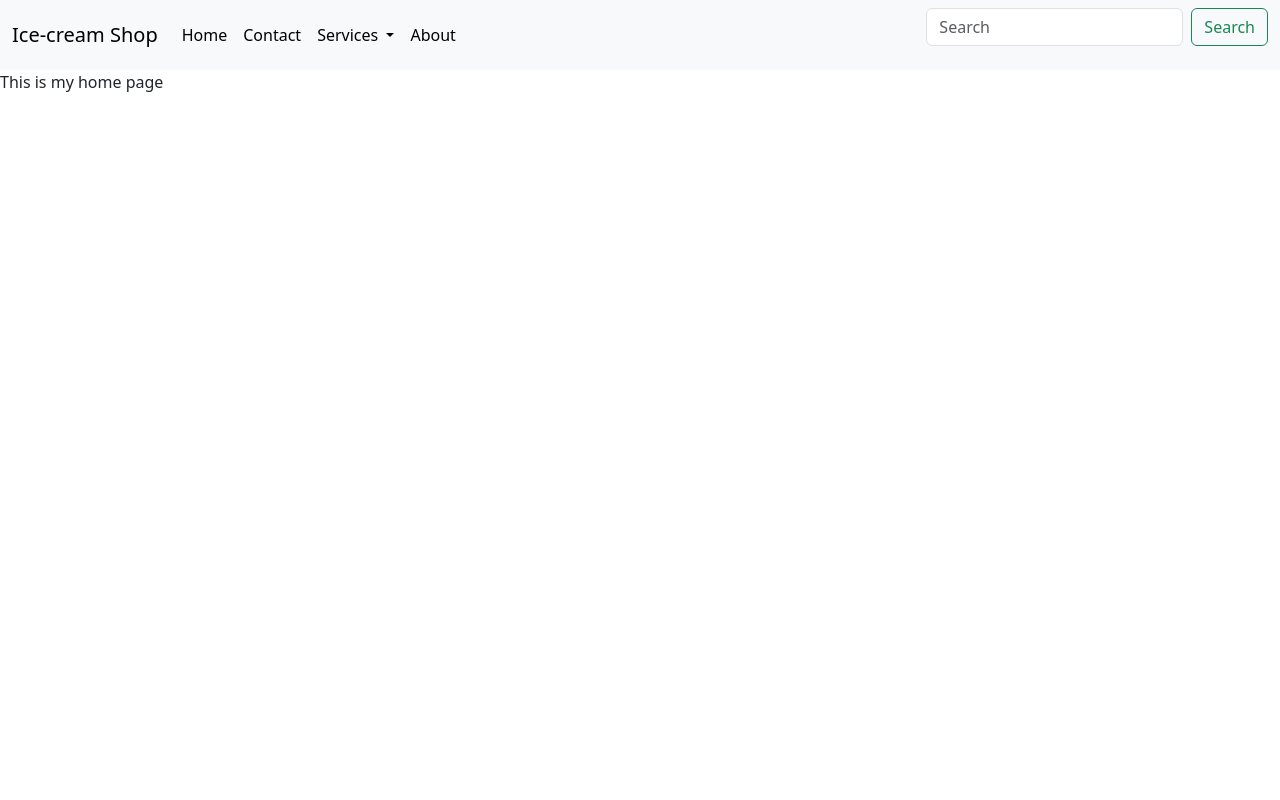
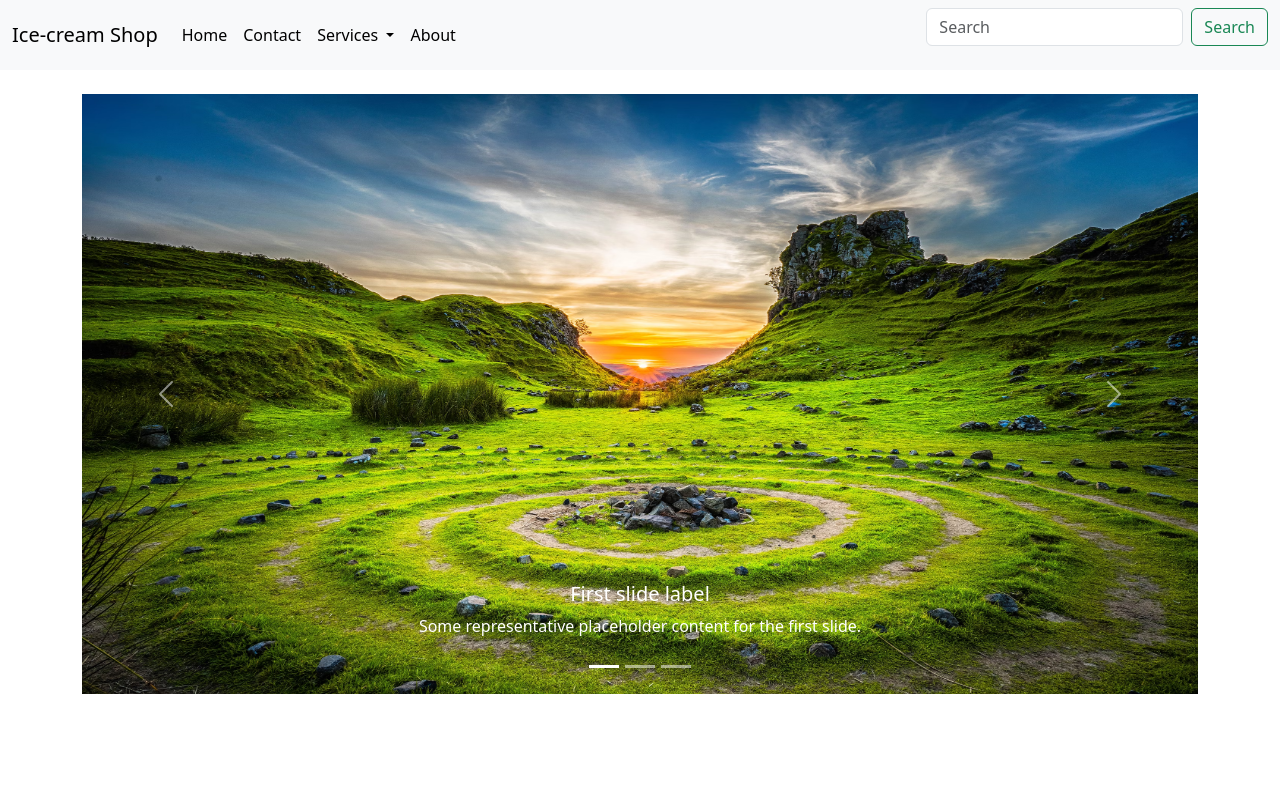
Before and after one commit to Kathan190/User_authentication_in_django, a Django app: page / in a window 1280 px wide. Run offline with Django 3.2, Linux system fonts and the light colour scheme.

Commit message:
image has been added for home page

```diff
--- a/Home/templates/base.html
+++ b/Home/templates/base.html
@@ -1,3 +1,4 @@
+{% load static %}
 <html>
     <head>
         <meta charset="utf-8">
--- a/Home/templates/index.html
+++ b/Home/templates/index.html
@@ -1,5 +1,48 @@
 {% extends "base.html" %}
+{% load static %}
 {% block title %}Home{% endblock title %}
 {% block body %}
-This is my home page
+
+<!-- Corousel section code start -->
+<div class="container my-4">
+    <div id="carouselExampleCaptions" class="carousel slide">
+        <div class="carousel-indicators">
+          <button type="button" data-bs-target="#carouselExampleCaptions" data-bs-slide-to="0" class="active" aria-current="true" aria-label="Slide 1"></button>
+          <button type="button" data-bs-target="#carouselExampleCaptions" data-bs-slide-to="1" aria-label="Slide 2"></button>
+          <button type="button" data-bs-target="#carouselExampleCaptions" data-bs-slide-to="2" aria-label="Slide 3"></button>
+        </div>
+        <div class="carousel-inner">
+          <div class="carousel-item active">
+            <img src="{% static 'image/nature.jpeg' %}" class="d-block w-100" alt="..." width="1600" height="600">
+            <div class="carousel-caption d-none d-md-block">
+              <h5>First slide label</h5>
+              <p>Some representative placeholder content for the first slide.</p>
+            </div>
+          </div>
+          <div class="carousel-item">
+            <img src="{% static 'image/nature.jpeg' %}" class="d-block w-100" alt="..." width="1600" height="600">
+            <div class="carousel-caption d-none d-md-block">
+              <h5>Second slide label</h5>
+              <p>Some representative placeholder content for the second slide.</p>
+            </div>
+          </div>
+          <div class="carousel-item">
+            <img src="{% static 'image/nature.jpeg' %}" class="d-block w-100" alt="..." width="1600" height="600">
+            <div class="carousel-caption d-none d-md-block">
+              <h5>Third slide label</h5>
+              <p>Some representative placeholder content for the third slide.</p>
+            </div>
+          </div>
+        </div>
+        <button class="carousel-control-prev" type="button" data-bs-target="#carouselExampleCaptions" data-bs-slide="prev">
+          <span class="carousel-control-prev-icon" aria-hidden="true"></span>
+          <span class="visually-hidden">Previous</span>
+        </button>
+        <button class="carousel-control-next" type="button" data-bs-target="#carouselExampleCaptions" data-bs-slide="next">
+          <span class="carousel-control-next-icon" aria-hidden="true"></span>
+          <span class="visually-hidden">Next</span>
+        </button>
+      </div>
+</div>
+<!-- Corousel section code end -->
 {% endblock body %}
```
Also changed, not shown: Home/static/image/nature.jpeg (added).
